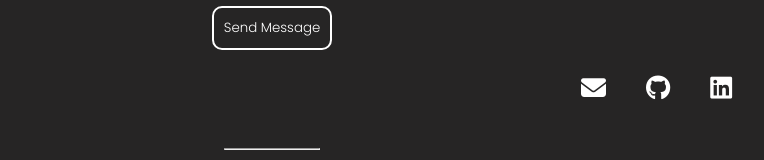
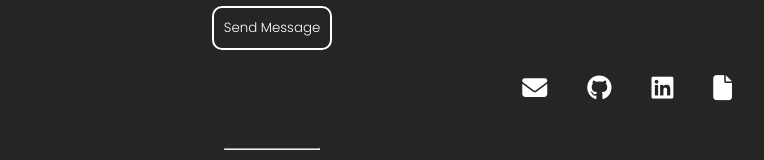
Before and after one commit to Arisha033/Arisha-portfolio, a plain HTML site: page index.html in a window 1280 px wide. Shown: the part 3241-3401 px from the top of the page, without its empty margins (368-1132 px from the left). Drawn offline with Linux system fonts and the light colour scheme; a web font is replaced by a local one.

Commit message:
add resume link

```diff
--- a/index.html
+++ b/index.html
@@ -31,13 +31,13 @@
           <img src="/images/project-images/Arisha.jpg" alt="image loading" />
           <h4>Greetings! I am Arisha.</h4>
           <p>
-            A passionate and driven BTech
-            student with a keen interest in <i>Front End web development</i>.
-            Throughout my academic journey, I have relentlessly pursued
-            knowledge and practical skills in the ever-evolving field of
-            technology. This portfolio serves as a testament to my dedication,
-            showcasing the projects, experiences, and achievements that have
-            shaped my academic and professional identity.
+            A passionate and driven BTech student with a keen interest in
+            <i>Front End web development</i>. Throughout my academic journey, I
+            have relentlessly pursued knowledge and practical skills in the
+            ever-evolving field of technology. This portfolio serves as a
+            testament to my dedication, showcasing the projects, experiences,
+            and achievements that have shaped my academic and professional
+            identity.
           </p>
         </div>
         <hr />
@@ -223,6 +223,11 @@
               target="_blank"
               ><i class="fa-brands fa-linkedin"></i
             ></a>
+            <a
+              href="https://www.canva.com/design/DAF2aM4o7OU/pt_wkfenZWXNJ-4HCvagUA/view?utm_content=DAF2aM4o7OU&utm_campaign=designshare&utm_medium=link&utm_source=editor"
+              target="_blank"
+              ><i class="fa-solid fa-file"></i
+            ></a>
           </div>
         </form>
         <hr />
```
